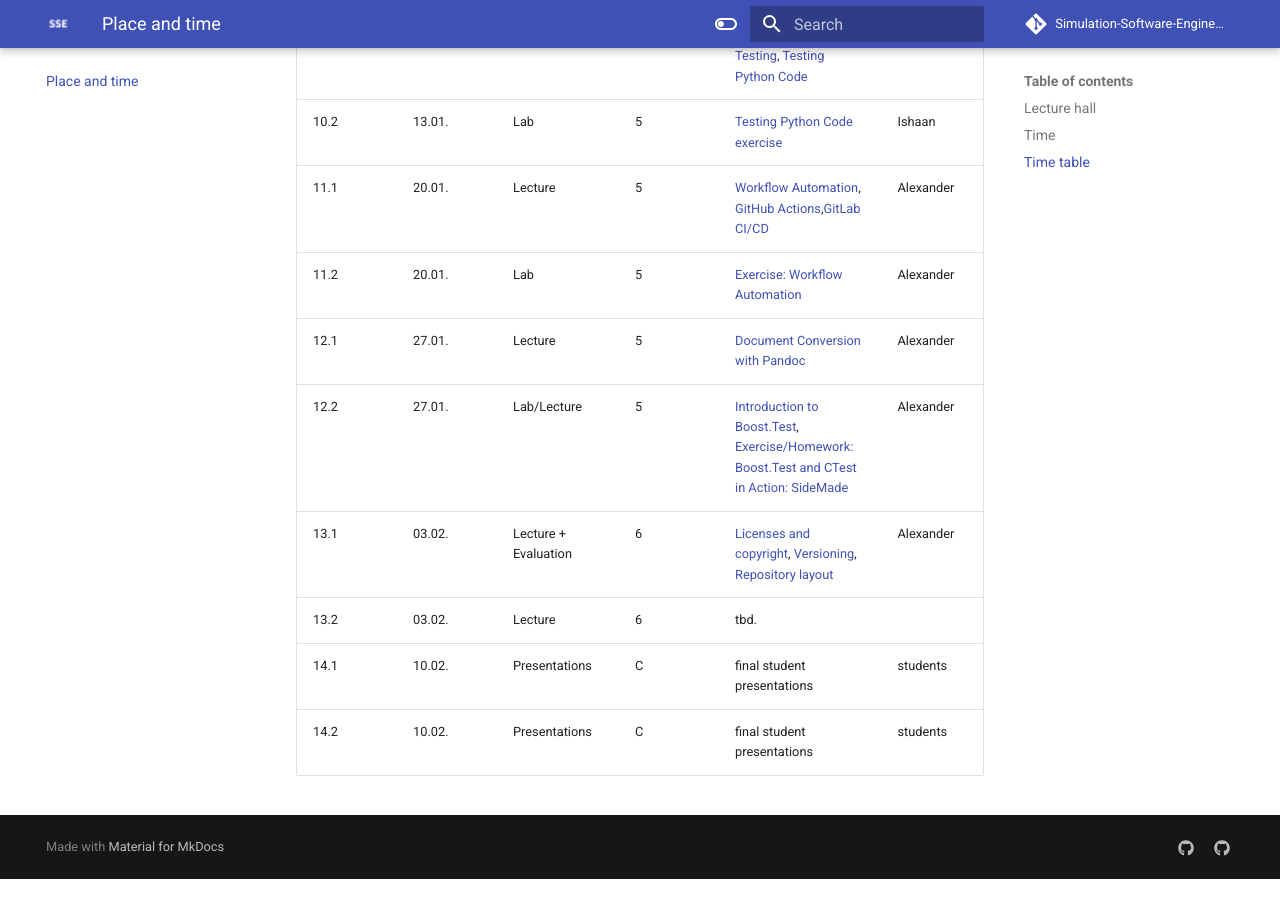
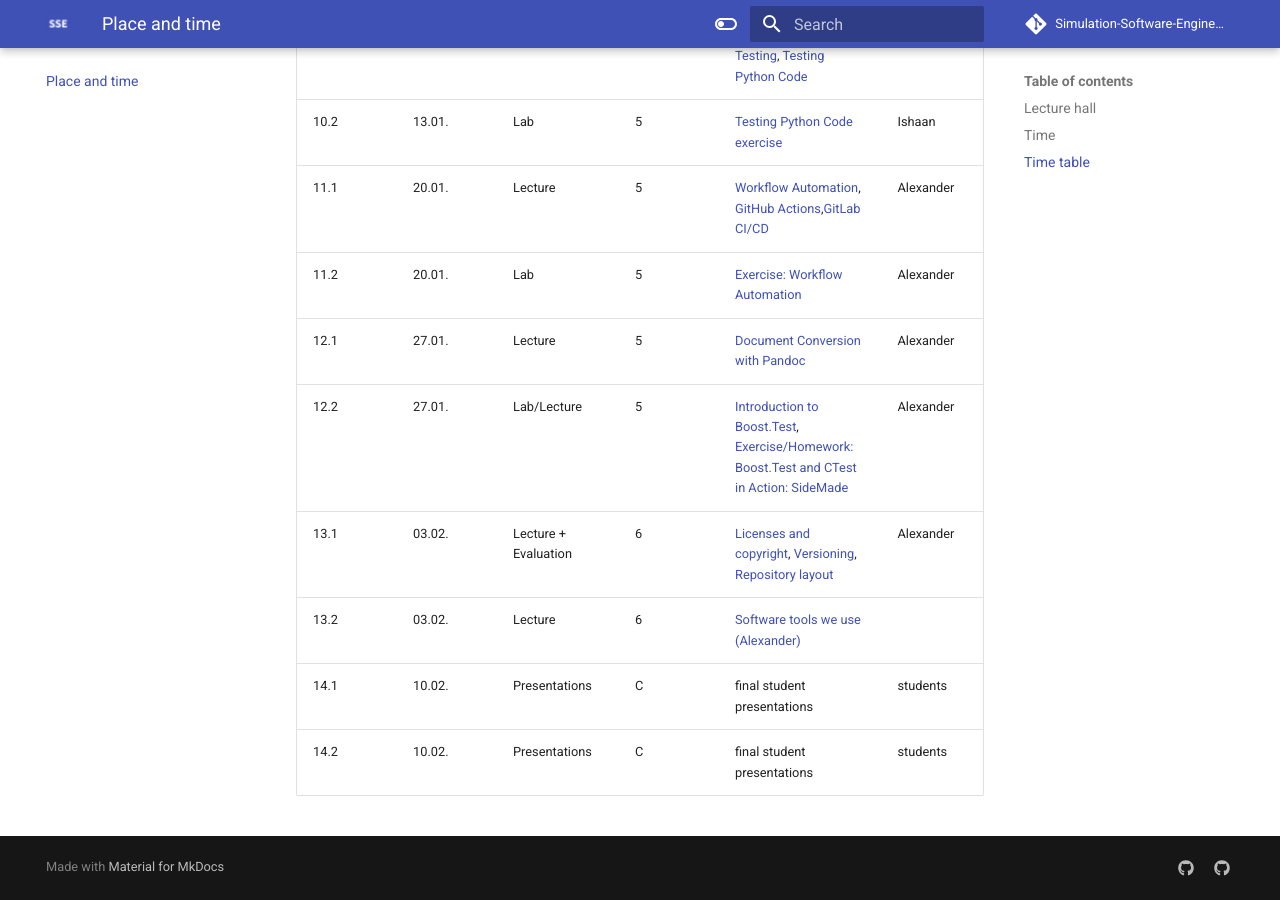
Before and after one commit to Simulation-Software-Engineering/homepage, an MkDocs documentation site: the page built from docs/place-and-time.md, in a window 1280 px wide and 900 px high, scrolled down 2299 px. Built offline with MkDocs 1.6.1 and Material for MkDocs 9.7.7, drawn with Linux system fonts in a browser that asks for light colours; comment, search, counter and statistics services are not loaded; before the commit the page ends 3178 px from its top, so only the background shows below that.

Commit message:
Add tool lecture to overview (#20)

```diff
--- a/docs/place-and-time.md
+++ b/docs/place-and-time.md
@@ -50,6 +50,6 @@ Please note that we might adjust the time table during the semester. You find a
 |   12.1 | 27.01. |Lecture | 5 | [Document Conversion with Pandoc](https://github.com/Simulation-Software-Engineering/Lecture-Material/blob/main/04_documentation/pandoc_slides.md) | Alexander |
 |   12.2 | 27.01. |Lab/Lecture | 5 | [Introduction to Boost.Test](https://github.com/Simulation-Software-Engineering/Lecture-Material/blob/main/05_testing_and_ci/boost_testing_intro_slides.md), [Exercise/Homework: Boost.Test and CTest in Action: SideMade](https://github.com/Simulation-Software-Engineering/Lecture-Material/blob/main/05_testing_and_ci/boost_testing_exercise.md) | Alexander |
 |   13.1 | 03.02. |Lecture + Evaluation | 6 | [Licenses and copyright](https://github.com/Simulation-Software-Engineering/Lecture-Material/blob/main/06_miscellaneous/floss_licenses_slides.md), [Versioning](https://github.com/Simulation-Software-Engineering/Lecture-Material/blob/main/06_miscellaneous/versioning_slides.md), [Repository layout](https://github.com/Simulation-Software-Engineering/Lecture-Material/blob/main/06_miscellaneous/repository_layout_slides.md) | Alexander |
-|   13.2 | 03.02. |Lecture | 6 | tbd. | |
+|   13.2 | 03.02. |Lecture | 6 | [Software tools we use (Alexander)](https://github.com/Simulation-Software-Engineering/Lecture-Material/blob/main/06_miscellaneous/tools_alex_slides.md) | |
 |   14.1 | 10.02. |Presentations | C | final student presentations | students|
 |   14.2 | 10.02. |Presentations | C | final student presentations | students|
```
